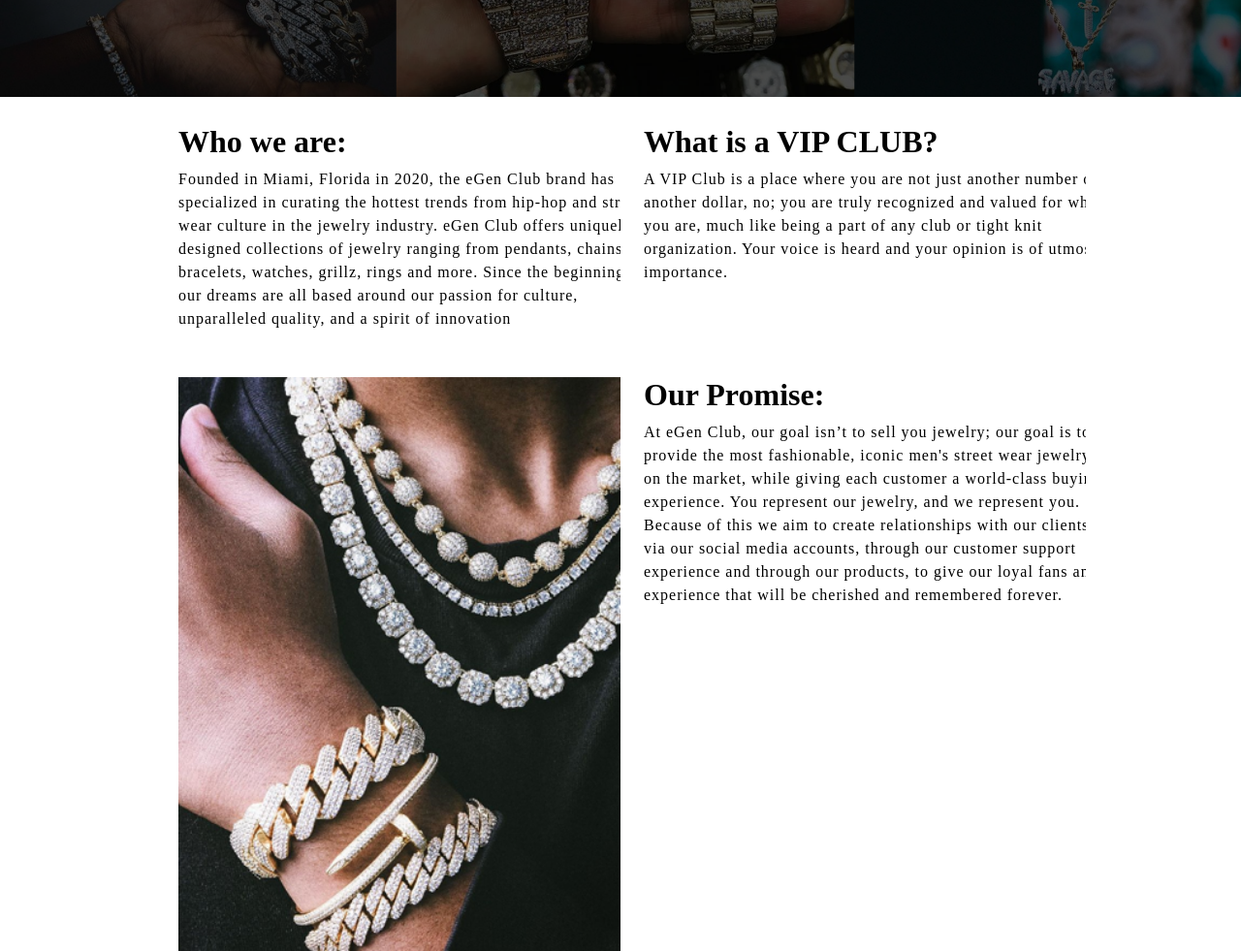
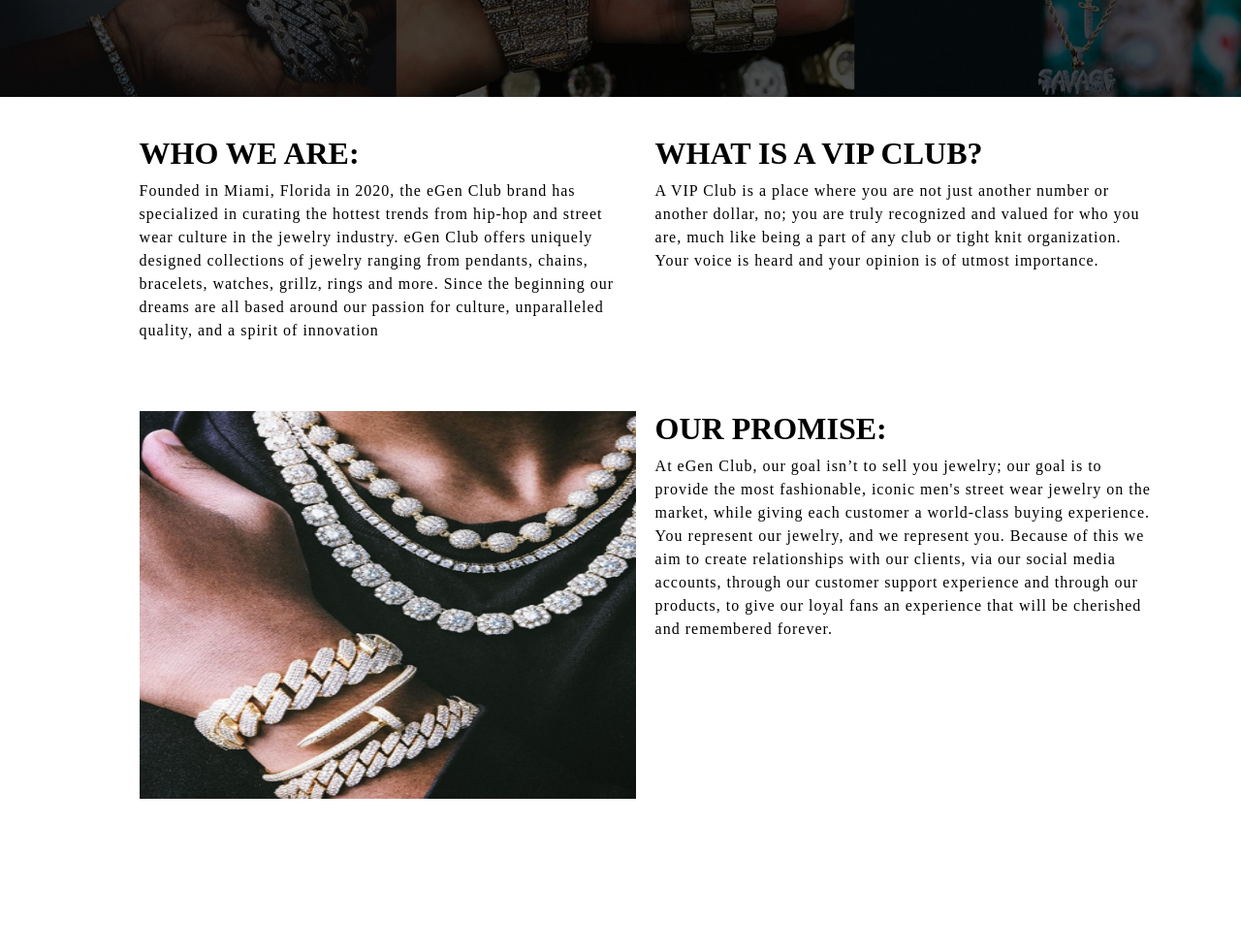
Before and after one commit to sazid-hassan/codersLabProj1, a plain HTML site: page index.html in a window 1280 px wide. Shown: the part 300-1281 px from the top of the page at 97% size. After the commit the page ends 1159 px from the top, so only its background shows below. Drawn offline with Linux system fonts and the light colour scheme.

Commit message:
Update style.css

```diff
--- a/style.css
+++ b/style.css
@@ -29,9 +29,9 @@ html {
 }
 
 .grid-item {
-  width: 30rem;
-  overflow: hidden;
-
+  width: 40%;
+  /* overflow: hidden; */
+  margin: 10px;
   cursor: pointer;
   transition: 0.5s;
 }
@@ -44,6 +44,7 @@ html {
 .card-title {
   font-size: 2rem;
   margin-bottom: 0.5rem;
+  text-transform: uppercase;
 }
 
 .cardText {
@@ -54,5 +55,5 @@ html {
 .cardImg {
   display: block;
   width: 100%;
-  height: 100%;
+  height: 400px;
 }
```
